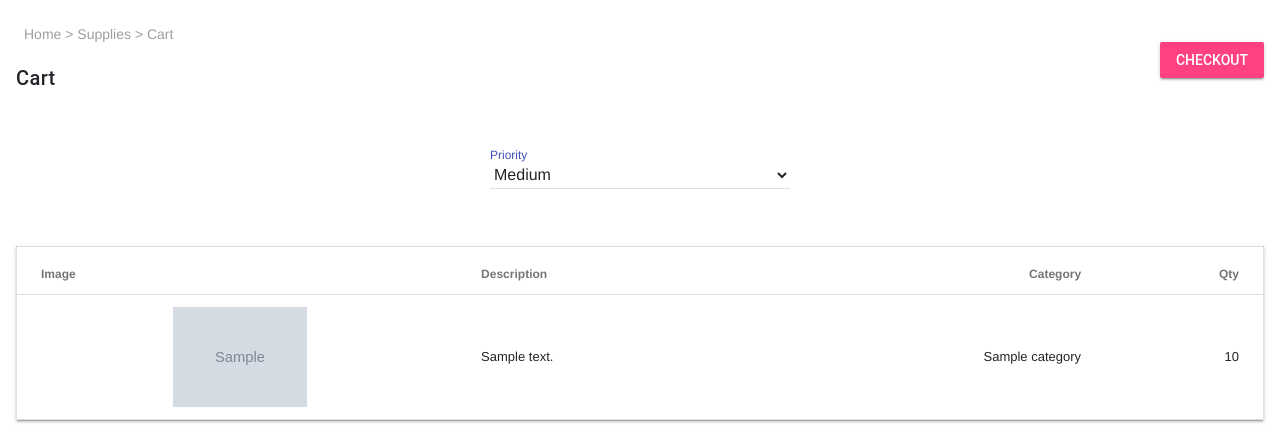
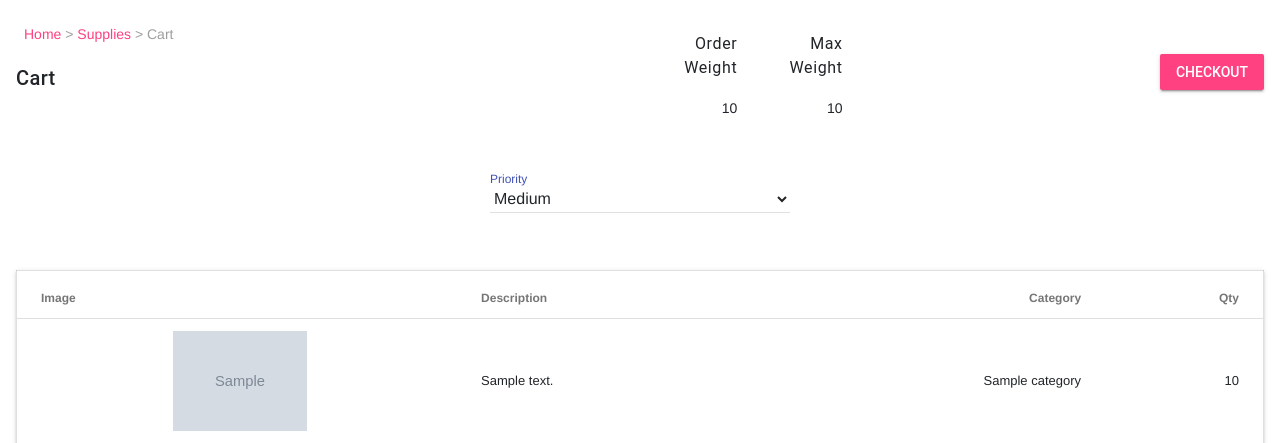
Before and after one commit to WaqasAliAbbasi/PropelSystems, a Django app: template supplies/templates/cart/index.html in a window 1280 px wide. Shown: the part 64-507 px from the top of the page. Run offline with Django 3.2, Linux system fonts and the light colour scheme; the template is opened without the code that fills it: most values are stand-ins (such as "Sample title", 1, 10 or a date in 2020); grey boxes marked "Sample" are stand-in pictures; parts of the project's set-up code (start-up, migrations or seed data) failed here and were passed over; some libraries are stand-ins or nearby versions.

Commit message:
Add cart weight

```diff
--- a/home/templates/home/base.html
+++ b/home/templates/home/base.html
@@ -16,7 +16,7 @@
   <meta charset="utf-8">
   <meta name="viewport" content="width=device-width, initial-scale=1">
   <link rel="stylesheet" href="https://stackpath.bootstrapcdn.com/bootstrap/4.1.3/css/bootstrap.min.css" integrity="sha384-MCw98/SFnGE8fJT3GXwEOngsV7Zt27NXFoaoApmYm81iuXoPkFOJwJ8ERdknLPMO" crossorigin="anonymous">
-  <script src="https://code.jquery.com/jquery-3.3.1.slim.min.js" integrity="sha384-q8i/X+965DzO0rT7abK41JStQIAqVgRVzpbzo5smXKp4YfRvH+8abtTE1Pi6jizo" crossorigin="anonymous"></script>
+  <script src="https://ajax.googleapis.com/ajax/libs/jquery/3.3.1/jquery.min.js"></script>
   <script src="https://cdnjs.cloudflare.com/ajax/libs/popper.js/1.14.3/umd/popper.min.js" integrity="sha384-ZMP7rVo3mIykV+2+9J3UJ46jBk0WLaUAdn689aCwoqbBJiSnjAK/l8WvCWPIPm49" crossorigin="anonymous"></script>
   <script src="https://stackpath.bootstrapcdn.com/bootstrap/4.1.3/js/bootstrap.min.js" integrity="sha384-ChfqqxuZUCnJSK3+MXmPNIyE6ZbWh2IMqE241rYiqJxyMiZ6OW/JmZQ5stwEULTy" crossorigin="anonymous"></script>
   <link rel="stylesheet" href="https://fonts.googleapis.com/icon?family=Material+Icons">
--- a/supplies/templates/cart/index.html
+++ b/supplies/templates/cart/index.html
@@ -6,13 +6,21 @@
         <div class="mdl-grid">
             <div class="mdl-cell mdl-cell--6-col">
                 <div class="mdl-cell mdl-color-text--grey-500">
-                Home &gt; Supplies &gt; Cart
+                <a href="/">Home</a> &gt; <a href="/supplies">Supplies</a> &gt; Cart
                 </div>
                 <h5>
                 Cart
                 </h5>
             </div>
-            <div class="mdl-cell mdl-cell--6-col" align="right" style="margin: auto">
+            <div class="mdl-cell mdl-cell--1-col" align="right" style="margin: auto">
+              <h6>Order Weight</h6>
+              <p>{{ weight }}</p>
+            </div>
+            <div class="mdl-cell mdl-cell--1-col" align="right" style="margin: auto">
+              <h6>Max Weight</h6>
+              <p>{{ max_weight }}</p>
+            </div>
+            <div class="mdl-cell mdl-cell--4-col" align="right" style="margin: auto">
                 <button id="checkout" class="mdl-button mdl-js-button mdl-button--raised mdl-button--accent">
                 Checkout
                 </button>
--- a/supplies/templates/supplies/index.html
+++ b/supplies/templates/supplies/index.html
@@ -6,7 +6,7 @@
     <div class="mdl-grid">
       <div class="mdl-cell mdl-cell--6-col">
         <div class="mdl-cell mdl-color-text--grey-500">
-          Home &gt; Supplies
+          <a href="/">Home</a> &gt; Supplies
         </div>
         <h5>
           Supplies
--- a/supplies/views.py
+++ b/supplies/views.py
@@ -76,8 +76,10 @@ def flush_session(request):
 @clinic_manager_required
 def cart(request):
     cart_items = []
+    cart_weight = None
     # request.session["cart"]["items"] is a dictionary of item_id -> quantity
     if "cart" in request.session and "items" in request.session["cart"]:
+        cart_weight = get_cart_weight(request.session["cart"]["items"])
         for item_id in request.session["cart"]["items"]:
             quantity = request.session["cart"]["items"][item_id]
             cart_items.append({
@@ -88,7 +90,9 @@ def cart(request):
         'sidebar': access[request.user.role],
         'user': request.user,
         'location': request.user.clinic.name,
-        'cart_items': cart_items
+        'cart_items': cart_items,
+        'weight': str(cart_weight/1000) + " kg",
+        'max_weight': str(DRONE_LOAD_CARRYING_CAPACITY/1000) + " kg",
     }
     return render(request, 'cart/index.html', context)
 
```
Also changed, not shown: db.sqlite3.
